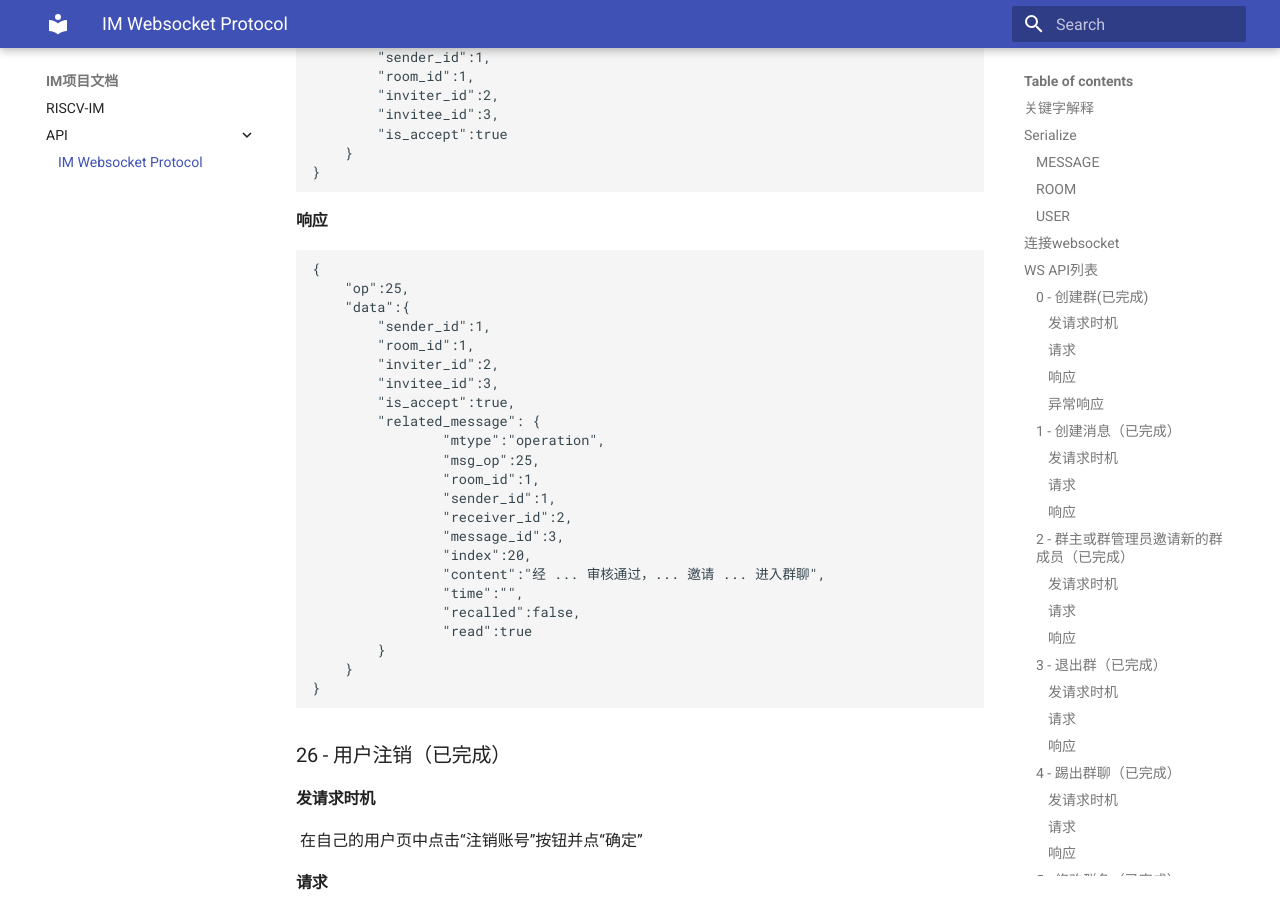
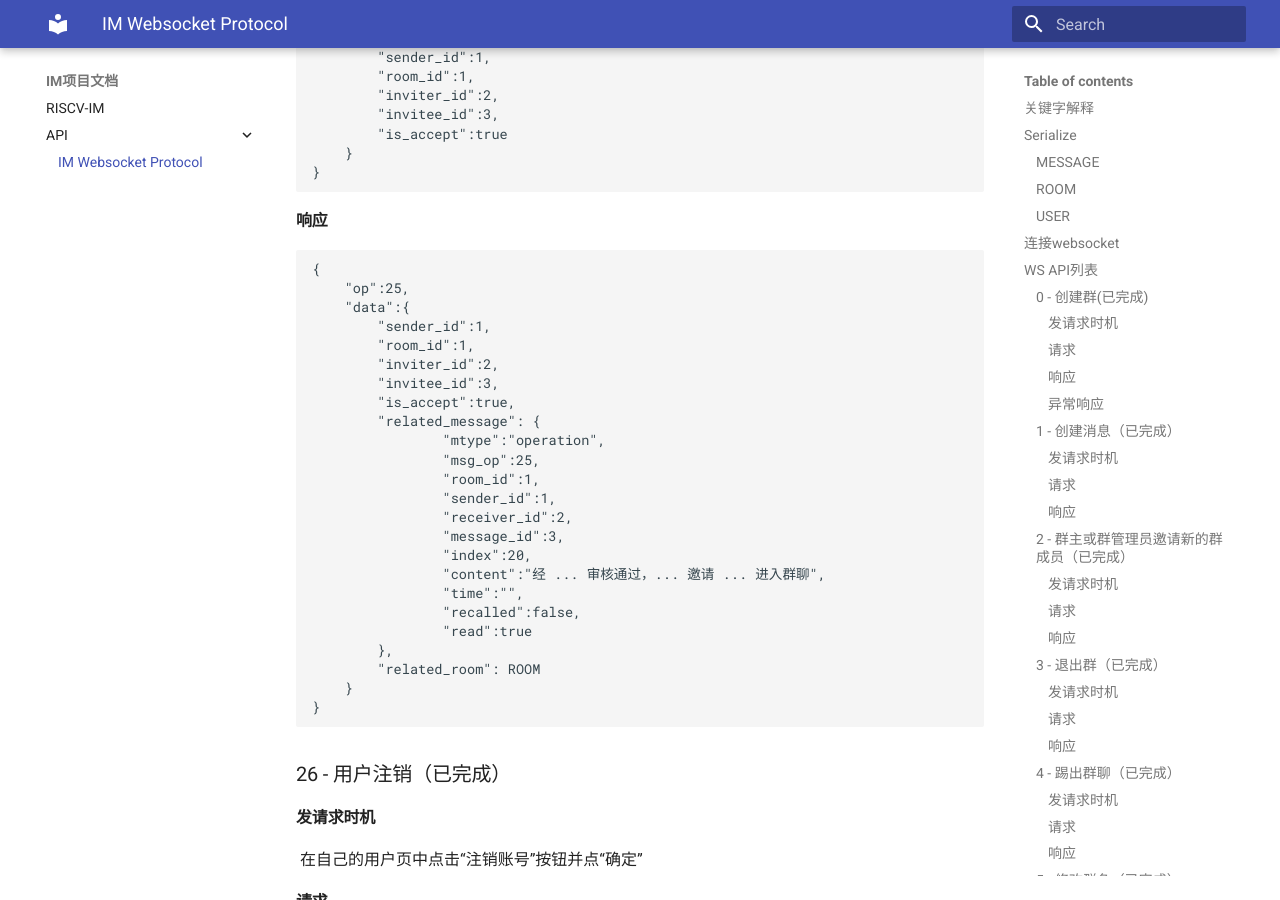
Before and after one commit to guanning03/im-docs, an MkDocs documentation site: the page built from docs/API/websocket.md, in a window 1280 px wide and 900 px high, scrolled down 22284 px. Built offline with MkDocs 1.6.1 and Material for MkDocs 9.7.7, drawn with Linux system fonts in a browser that asks for light colours.

Commit message:
自动提交

````diff
--- a/docs/API/websocket.md
+++ b/docs/API/websocket.md
@@ -1181,7 +1181,8 @@ SEND_INVITE_ROOM_MEMBER_REQUEST = 28 # 普通群成员邀请新的群成员
                 "time":"",
                 "recalled":false,
                 "read":true
-        }
+        },
+        "related_room": ROOM
     }
 }
 ```
````
